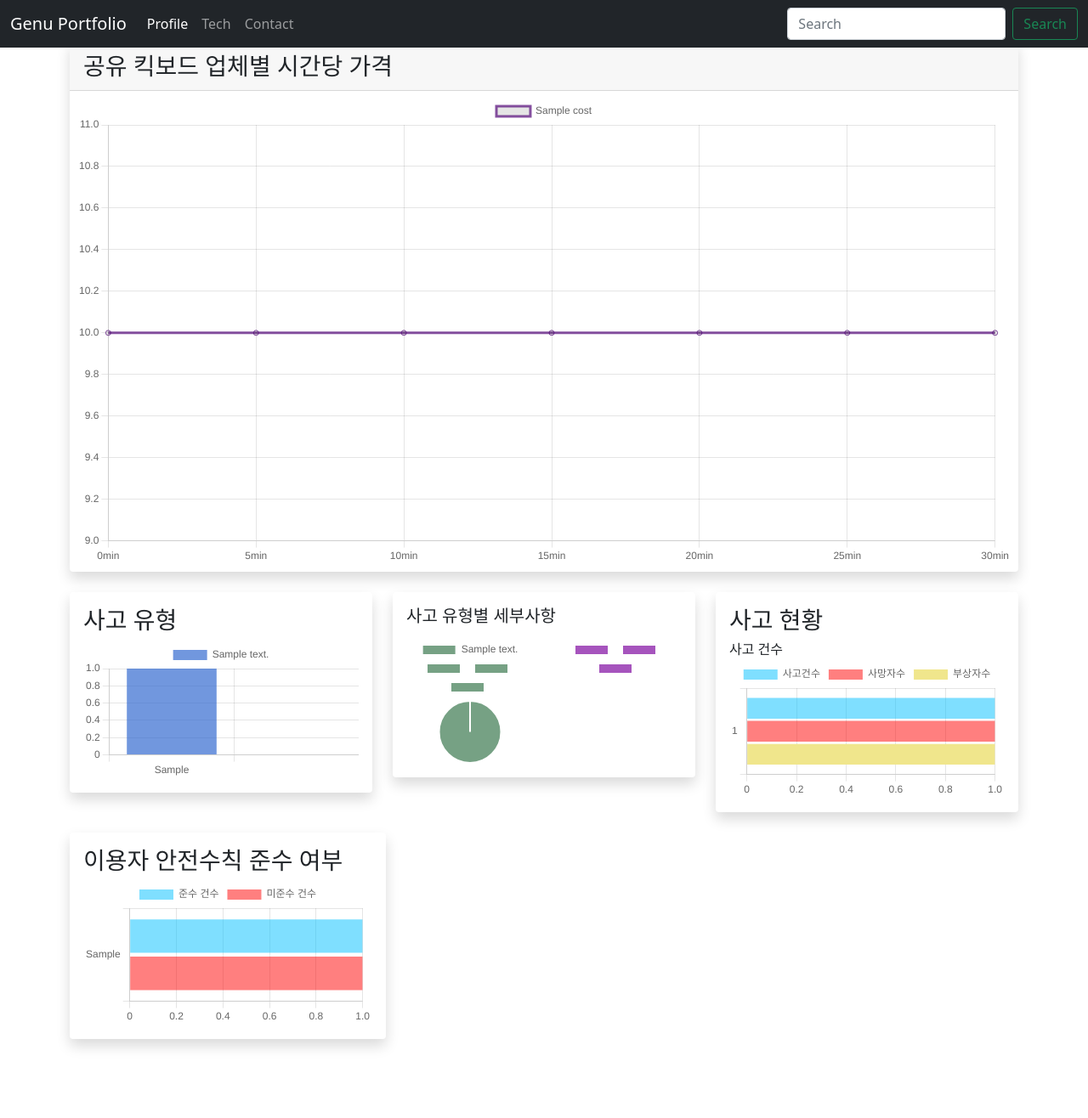
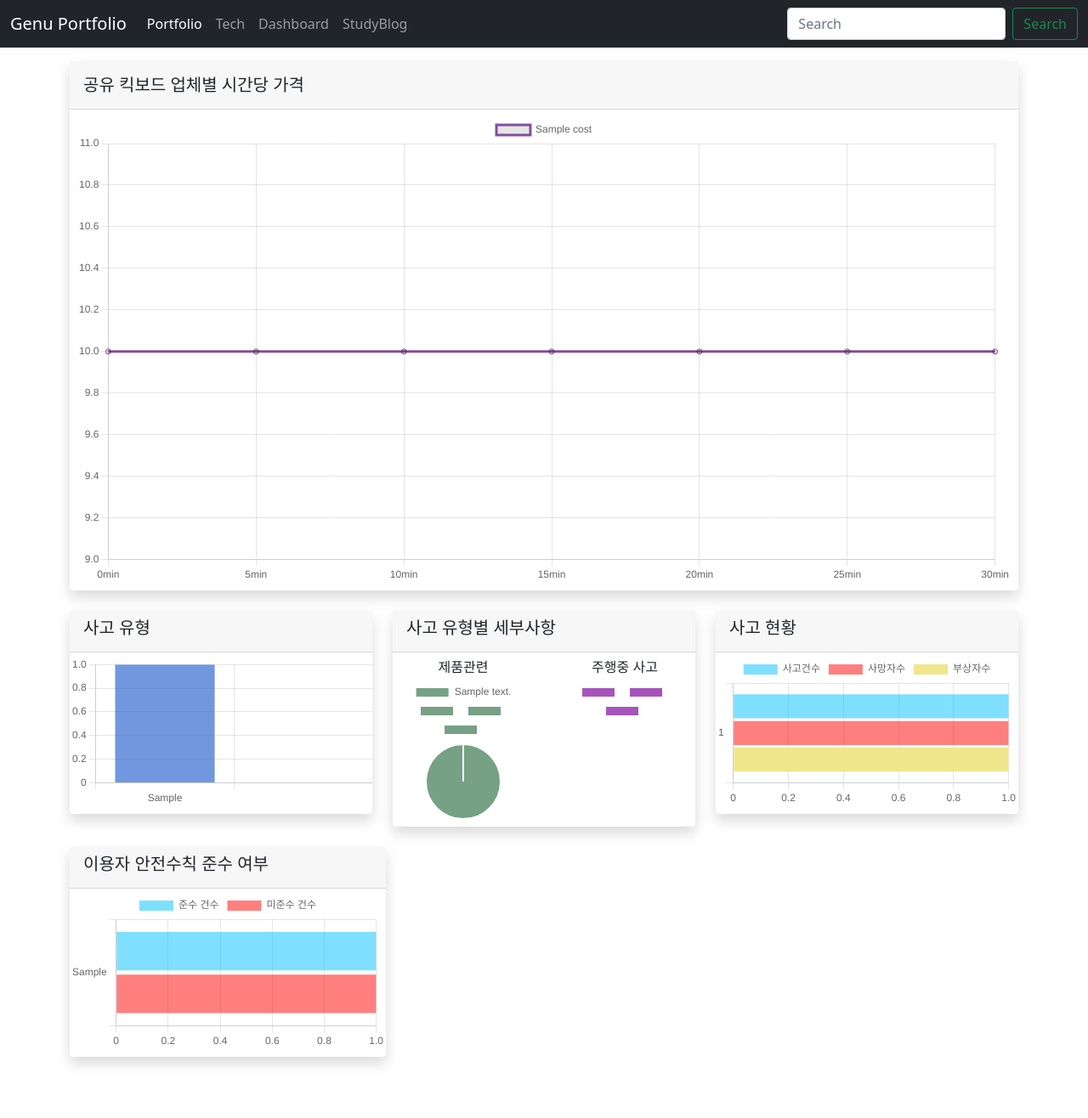
Before and after one commit to GenuLee/BoardMaker_TeamProject, a Django app: page /dashboard/ in a window 1280 px wide. Shown: the whole page at 85% size. Before the commit the page ends 1234 px from the top, so only its background shows below. Run offline with Django 4.2, Linux system fonts and the light colour scheme; tables that the repository leaves empty hold one stand-in row (values such as "Sample post"); some libraries are stand-ins or nearby versions.

Commit message:
Dashboard 2차

```diff
--- a/dashboard/templates/dashboard/dashboard.html
+++ b/dashboard/templates/dashboard/dashboard.html
@@ -1,79 +1,75 @@
 {% extends "base.html" %}
 {% block title %} Dashboard {% endblock %}
-
+{% load static %}
 {% block content %}
 {% load crispy_forms_tags %}
-{% comment %} <div class="row mt-3 pt-3">
-  <div class="col-md-8">
-    <div class="container">
-      <canvas id="chart1" width="600" height="400"></canvas>
-    </div>
-  </div>
-</div> {% endcomment %}
 <div class="row">
-  <div class="col-12 mb-4">
+  <section class="col-12 mb-4 mt-4">
       <div class="card bg-yellow-100 border-0 shadow">
           <div class="card-header d-sm-flex flex-row align-items-center flex-0">
               <div class="d-block mb-3 mb-sm-0">
-                  <div class="fs-3 fw-extrabold">공유 킥보드 업체별 시간당 가격</div>
+                  <h2 class="fw-extrabold h5 mt-2">공유 킥보드 업체별 시간당 가격</h2>
               </div>
           </div>
           <div class="card-body p-2">
             <canvas id="chart1"></canvas>
           </div>
       </div>
+  </section>
+  <section class="col-12 col-sm-6 col-xl-4 mb-4">
+      <article class="card border-0 shadow">
+            <div class="card-header d-sm-flex flex-row align-items-center flex-0">
+                <h2 class="fw-extrabold h5">사고 유형</h2>
             </div>
-  <div class="col-12 col-sm-6 col-xl-4 mb-4">
-      <div class="card border-0 shadow">
-          <div class="card-body">
-                <h3 class="fw-extrabold mb-2">사고 유형</h3>
-                <div class="small d-flex mt-1">
+            <div class="small d-flex mt-1 mb-2">
               <canvas id="chart2"></canvas>
             </div>
+      </article>
+  </section>
+  <section class="col-12 col-sm-6 col-xl-4 mb-4">
+      <article class="card border-0 shadow">
+                <div class="card-header d-sm-flex flex-row align-items-center flex-0">
+                  <h2 class="fw-extrabold h5">사고 유형별 세부사항</h2>
                 </div>
-      </div>
-  </div>
-  <div class="col-12 col-sm-6 col-xl-4 mb-4">
-      <div class="card border-0 shadow">
-          <div class="card-body">
+
               <div class="row d-block d-xl-flex align-items-center">
-                <h2 class="fw-extrabold h5">사고 유형별 세부사항</h2>
                   <div class="col-12 col-xl-6 ">
-                      <div class="small d-flex mt-1">
+                    <h5 class="h6 text-gray-400 mb-0 text-center mt-2">제품관련</h5>
+                    <div class="small d-flex mt-1 mb-2">
                       <canvas id="chart3_1"></canvas>
                     </div>
                   </div>
                   <div class="col-12 col-xl-6">
-                      <div class="small d-flex mt-1">
+                    <h5 class="h6 text-gray-400 mb-0 text-center mt-2">주행중 사고</h5>
+                    <div class="small d-flex mt-1 mb-2">
                       <canvas id="chart3_2"></canvas>
                     </div>
                   </div>
           </div>
+      </article>
+  </section>
+  <section class="col-12 col-sm-6 col-xl-4 mb-4">
+      <article class="card border-0 shadow">
+          <div class="card-header d-sm-flex flex-row align-items-center flex-0">
+            <h3 class="fw-extrabold h5">사고 현황</h3>
           </div>
-      </div>
-  </div>
-  <div class="col-12 col-sm-6 col-xl-4 mb-4">
-      <div class="card border-0 shadow">
-          <div class="card-body">
-            <h3 class="fw-extrabold mb-2">사고 현황</h3>
-            <h2 class="h6 text-gray-400 mb-0"> 사고 건수</h2>
-            <div class="small d-flex mt-1">
+            <div class="small d-flex mt-1 mb-2">
             <canvas id="chart4"></canvas>
             </div>
+
+      </article>
+    </section>
   </div>
+  <section class="col-12 col-sm-6 col-xl-4 mb-4">
+    <article class="card border-0 shadow">
+        <div class="card-header d-sm-flex flex-row align-items-center flex-0">
+          <h3 class="fw-extrabold h5">이용자 안전수칙 준수 여부</h3>
         </div>
-    </div>
-  </div>
-  <div class="col-12 col-sm-6 col-xl-4 mb-4">
-    <div class="card border-0 shadow">
-        <div class="card-body">
-          <h3 class="fw-extrabold mb-2">이용자 안전수칙 준수 여부</h3>
-          <div class="small d-flex mt-1">
+        <div class="small d-flex mt-1 mb-2">
           <canvas id="chart5"></canvas>
         </div>
-        </div>
-    </div>
-  </div>
+    </article>
+  </section>
 </div>
 </div>
 </div>
@@ -138,7 +134,6 @@ var datasets = new Array();
     labels: lab,
     datasets: [
     {
-      label: [{% for type in acctypes %} "{{ type.ac_detail }}", {% endfor %}],
       data: [{% for type in acctypes %} "{{ type.ac_case }}", {% endfor %}],
       backgroundColor: [{% for type in acctypes %} dynamicColors(), {% endfor %}]
     }]
@@ -147,9 +142,10 @@ var datasets = new Array();
     datasets: chartData
   };
   var chartOptions = {
+    plugins: {
       legend: {
-      display: true,
-      position: 'right',
+        display: false,
+      }
     }
   };
   var barChart = new Chart(ctx,{
@@ -290,16 +286,3 @@ var barChart = new Chart(ctx,{
 </script>
 
 {% endblock part_script %}
-
-
-{
-  label: "준수 비율",
-  data: [{% for acc in accidents %} {{ acc.dead }}, {% endfor %}],
-  backgroundColor: dynamicColors()
-},
-
-{
-  label: "미준수 비율",
-  data: [{% for acc in accidents %} {{ acc.injured }}, {% endfor %}],
-  backgroundColor: dynamicColors()
-}
--- a/templates/base.html
+++ b/templates/base.html
@@ -29,6 +29,7 @@
 </html>
 
 {% block part_script %}
-  <script src="{% static '/js/index.js' %}"></script>
+  <script defer src="{% static '/js/index.js' %}"></script>
   <script src="{% static '/js/bootstrap.bundle.min.js' %}"></script>
+  <script src="{% static '/js/isotope.pkgd.min.js' %}"></script>
 {% endblock %}
--- a/templates/partials/nav.html
+++ b/templates/partials/nav.html
@@ -8,13 +8,16 @@
       <div class="collapse navbar-collapse" id="navbarCollapse">
         <ul class="navbar-nav me-auto mb-2 mb-md-0">
           <li class="nav-item">
-            <a class="nav-link active" aria-current="page" href="#">Profile</a>
+            <a class="nav-link active" aria-current="page" href="#">Portfolio</a>
           </li>
           <li class="nav-item">
             <a class="nav-link" href="#">Tech</a>
           </li>
           <li class="nav-item">
-            <a class="nav-link" href="#">Contact</a>
+            <a class="nav-link" href="{% url 'dashboard:dashboard' %}">Dashboard</a>
+          </li>
+          <li class="nav-item">
+            <a class="nav-link" href="#">StudyBlog</a>
           </li>
         </ul>
         <form class="d-flex">
```
Also changed, not shown: static/js/index.js (+7 -0 lines). Lines whose indentation alone changed are shown as unchanged.
